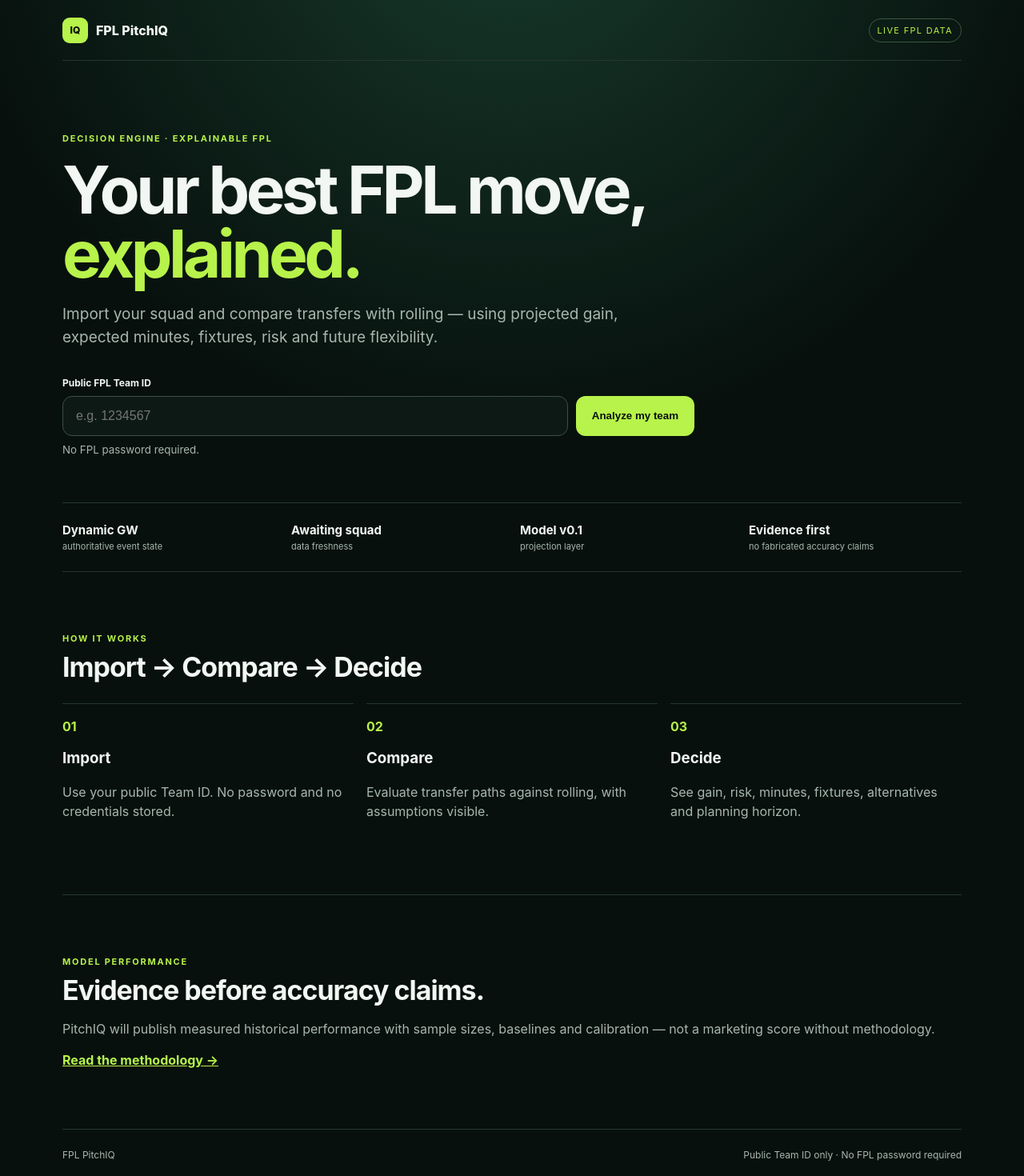
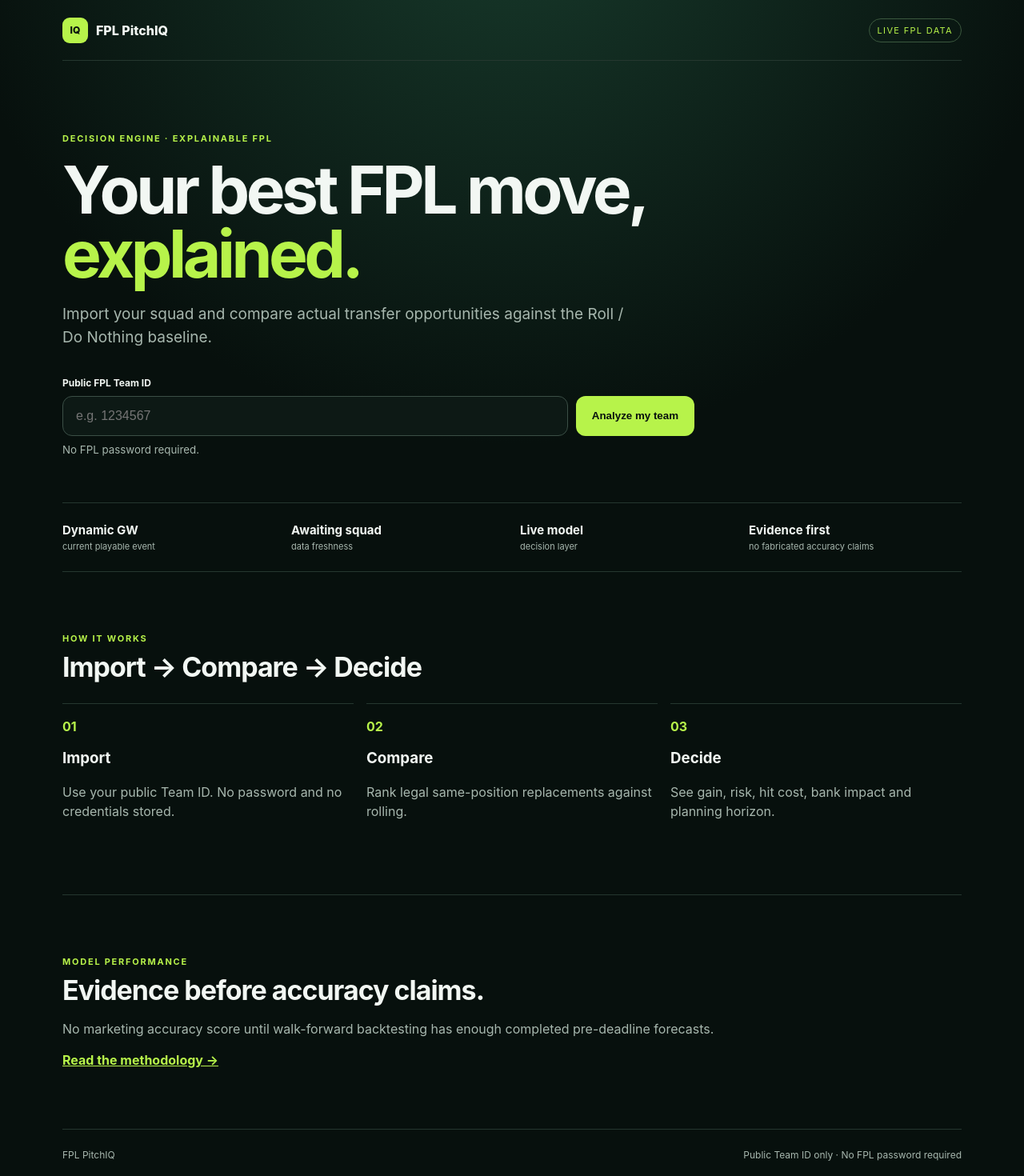
Before and after one commit to allwynnash4u/fpl-pitchiq, a Next.js app: page / in a window 1280 px wide. Shown: the top 1470 px of the page at 80% size. Built offline with nearby package versions, Linux system fonts and the light colour scheme.

Commit message:
Connect homepage to live transfer opportunities

```diff
--- a/app/page.tsx
+++ b/app/page.tsx
@@ -1,14 +1,20 @@
 "use client";
 import {useState} from "react";
-type SquadPlayer={id:number;name:string;position:string;price:number;team:string;status:string};
+type Player={id:number;name:string;position:string;price:number;team:string;status:string};
+type Opportunity={sell:string;buy:string;position:string;netExpectedGain:number;gain3:number;gain6:number;confidence:number;hitCost:number;bankAfter:number;reason:string;risk:string;horizon:string};
+type Result={teamId:number;event:number;deadline:string;retrievedAt:string;bank:number;freeTransfers:number;players:Player[];opportunities:Opportunity[];baseline:{action:string;reason:string};model:{version:string;calibration:string}};
 export default function Home(){
- const [teamId,setTeamId]=useState(""); const [players,setPlayers]=useState<SquadPlayer[]>([]); const [event,setEvent]=useState<number|null>(null); const [updated,setUpdated]=useState<string|null>(null); const [loading,setLoading]=useState(false); const [error,setError]=useState("");
- async function analyze(){setError("");const id=Number(teamId);if(!Number.isInteger(id)||id<=0){setError("Enter a valid public FPL Team ID.");return}setLoading(true);try{const r=await fetch("/api/team/"+id,{cache:"no-store"});const d=await r.json();if(!r.ok)throw new Error(d.error||"Unable to load that team.");setPlayers(d.players);setEvent(d.event);setUpdated(d.retrievedAt)}catch(e){setError(e instanceof Error?e.message:"Unable to load team.")}finally{setLoading(false)}}
+ const [teamId,setTeamId]=useState(""); const [data,setData]=useState<Result|null>(null); const [loading,setLoading]=useState(false); const [error,setError]=useState("");
+ async function analyze(){setError("");const id=Number(teamId);if(!Number.isInteger(id)||id<=0){setError("Enter a valid public FPL Team ID.");return}setLoading(true);try{const r=await fetch("/api/team/"+id,{cache:"no-store"});const d=await r.json();if(!r.ok)throw new Error(d.error||"Unable to load that team.");setData(d)}catch(e){setError(e instanceof Error?e.message:"Unable to load team.")}finally{setLoading(false)}}
  return <main><header className="topbar"><div className="brand"><span className="mark">IQ</span>FPL PitchIQ</div><span className="status">LIVE FPL DATA</span></header>
- <section className="hero"><div className="eyebrow">DECISION ENGINE · EXPLAINABLE FPL</div><h1>Your best FPL move,<br/><em>explained.</em></h1><p>Import your squad and compare transfers with rolling — using projected gain, expected minutes, fixtures, risk and future flexibility.</p><div className="import"><label htmlFor="team">Public FPL Team ID</label><div className="inputrow"><input id="team" inputMode="numeric" value={teamId} onChange={e=>setTeamId(e.target.value)} placeholder="e.g. 1234567"/><button onClick={analyze} disabled={loading}>{loading?"Analyzing…":"Analyze my team"}</button></div><small>No FPL password required.</small></div>{error&&<div className="error">{error}</div>}</section>
- <section className="trust"><div><b>{event?"GW "+event:"Dynamic GW"}</b><span>authoritative event state</span></div><div><b>{updated?"Synced":"Awaiting squad"}</b><span>{updated?"fresh FPL retrieval":"data freshness"}</span></div><div><b>Model v0.1</b><span>projection layer</span></div><div><b>Evidence first</b><span>no fabricated accuracy claims</span></div></section>
- {players.length>0&&<section className="dashboard"><div className="sectionhead"><div><div className="eyebrow">YOUR SQUAD</div><h2>Decision starting point</h2></div><span className="pill">Squad synced</span></div><div className="grid"><div className="card roster"><h3>Imported players</h3>{players.map(p=><div className="player" key={p.id}><span><b>{p.name}</b><small>{p.position} · {p.team} · {p.status}</small></span><span>£{p.price.toFixed(1)}m</span></div>)}</div><div className="card decision"><div className="cardlabel">BASELINE</div><h3>Roll / Do Nothing</h3><div className="big">KEEP THE SQUAD</div><p>Every transfer will be compared with rolling. Acting only makes sense when the risk-adjusted improvement clears the cost of the move and preserves enough future flexibility.</p><div className="metrics"><span><b>—</b><small>Net gain</small></span><span><b>—</b><small>Confidence</small></span><span><b>—</b><small>Hit cost</small></span></div></div></div></section>}
- <section className="how"><div><div className="eyebrow">HOW IT WORKS</div><h2>Import → Compare → Decide</h2></div><div className="steps"><article><b>01</b><h3>Import</h3><p>Use your public Team ID. No password and no credentials stored.</p></article><article><b>02</b><h3>Compare</h3><p>Evaluate transfer paths against rolling, with assumptions visible.</p></article><article><b>03</b><h3>Decide</h3><p>See gain, risk, minutes, fixtures, alternatives and planning horizon.</p></article></div></section>
- <section className="trustbox"><div className="eyebrow">MODEL PERFORMANCE</div><h2>Evidence before accuracy claims.</h2><p>PitchIQ will publish measured historical performance with sample sizes, baselines and calibration — not a marketing score without methodology.</p><a href="/model-performance">Read the methodology →</a></section>
- <footer><span>FPL PitchIQ</span><span>Public Team ID only · No FPL password required</span></footer></main>
+ <section className="hero"><div className="eyebrow">DECISION ENGINE · EXPLAINABLE FPL</div><h1>Your best FPL move,<br/><em>explained.</em></h1><p>Import your squad and compare actual transfer opportunities against the Roll / Do Nothing baseline.</p><div className="import"><label htmlFor="team">Public FPL Team ID</label><div className="inputrow"><input id="team" inputMode="numeric" value={teamId} onChange={e=>setTeamId(e.target.value)} placeholder="e.g. 1234567"/><button onClick={analyze} disabled={loading}>{loading?"Analyzing…":"Analyze my team"}</button></div><small>No FPL password required.</small></div>{error&&<div className="error">{error}</div>}</section>
+ <section className="trust"><div><b>{data?"GW "+data.event:"Dynamic GW"}</b><span>current playable event</span></div><div><b>{data?"Synced":"Awaiting squad"}</b><span>{data?"official FPL retrieval":"data freshness"}</span></div><div><b>{data?.model.version??"Live model"}</b><span>decision layer</span></div><div><b>Evidence first</b><span>no fabricated accuracy claims</span></div></section>
+ {data&&<section className="dashboard"><div className="sectionhead"><div><div className="eyebrow">YOUR DECISION</div><h2>Best transfer opportunities</h2></div><span className="pill">GW {data.event}</span></div>
+ <div className="card decision"><div className="cardlabel">BASELINE</div><h3>DO NOTHING</h3><p>{data.baseline.reason}</p><div className="metrics"><span><b>{data.freeTransfers}</b><small>Free transfers</small></span><span><b>£{data.bank.toFixed(1)}m</b><small>Bank</small></span><span><b>{data.opportunities.length}</b><small>Opportunities</small></span></div></div>
+ <div className="grid">{data.opportunities.map((o,i)=><article className="card" key={i}><div className="cardlabel">#{i+1} · {o.position}</div><h3>SELL {o.sell} → BUY {o.buy}</h3><div className="metrics"><span><b>+{o.netExpectedGain}</b><small>Net expected</small></span><span><b>{Math.round(o.confidence*100)}%</b><small>Confidence</small></span><span><b>{o.hitCost?"-£"+o.hitCost:"No hit"}</b><small>Transfer cost</small></span></div><p><b>{o.reason}.</b> {o.risk}.</p><small>1 GW +{o.netExpectedGain} · 3 GW +{o.gain3} · 6 GW +{o.gain6} · Bank after £{o.bankAfter.toFixed(1)}m · {o.horizon}</small></article>)}</div>
+ <div className="card roster"><h3>Imported squad</h3>{data.players.map(p=><div className="player" key={p.id}><span><b>{p.name}</b><small>{p.position} · {p.team} · {p.status}</small></span><span>£{p.price.toFixed(1)}m</span></div>)}</div>
+ <p className="muted">Data retrieved {new Date(data.retrievedAt).toLocaleString()} · {data.model.calibration}. The live web layer is intentionally not presented as statistically calibrated until historical pre-deadline evaluation is connected.</p>
+ </section>}
+ <section className="how"><div><div className="eyebrow">HOW IT WORKS</div><h2>Import → Compare → Decide</h2></div><div className="steps"><article><b>01</b><h3>Import</h3><p>Use your public Team ID. No password and no credentials stored.</p></article><article><b>02</b><h3>Compare</h3><p>Rank legal same-position replacements against rolling.</p></article><article><b>03</b><h3>Decide</h3><p>See gain, risk, hit cost, bank impact and planning horizon.</p></article></div></section>
+ <section className="trustbox"><div className="eyebrow">MODEL PERFORMANCE</div><h2>Evidence before accuracy claims.</h2><p>No marketing accuracy score until walk-forward backtesting has enough completed pre-deadline forecasts.</p><a href="/model-performance">Read the methodology →</a></section><footer><span>FPL PitchIQ</span><span>Public Team ID only · No FPL password required</span></footer></main>
 }
```
